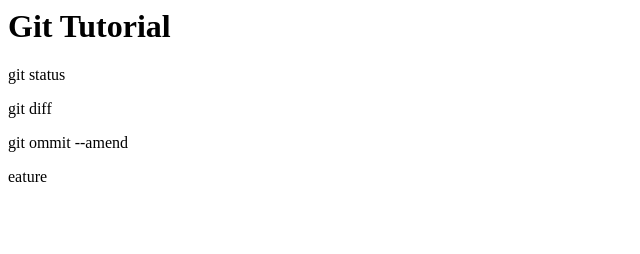
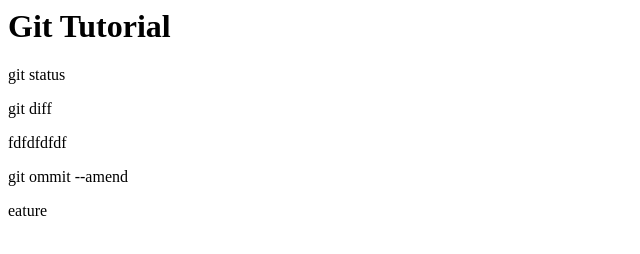
Before and after one commit to Tamm2/git_tutorial, a plain HTML site: page index.html in a window 1280 px wide. Shown: the whole page, without its empty margins (0-640 px from the left). Drawn offline with Linux system fonts and the light colour scheme.

Commit message:
fdfdfsaaaaa

```diff
--- a/index.html
+++ b/index.html
@@ -1,5 +1,6 @@
 <h1>Git Tutorial</h1>
 <p>git status</p>
 <p>git diff</p>
+<p>fdfdfdfdf</p>
 <p>git ommit --amend</p>
 <p>eature</p>
```
